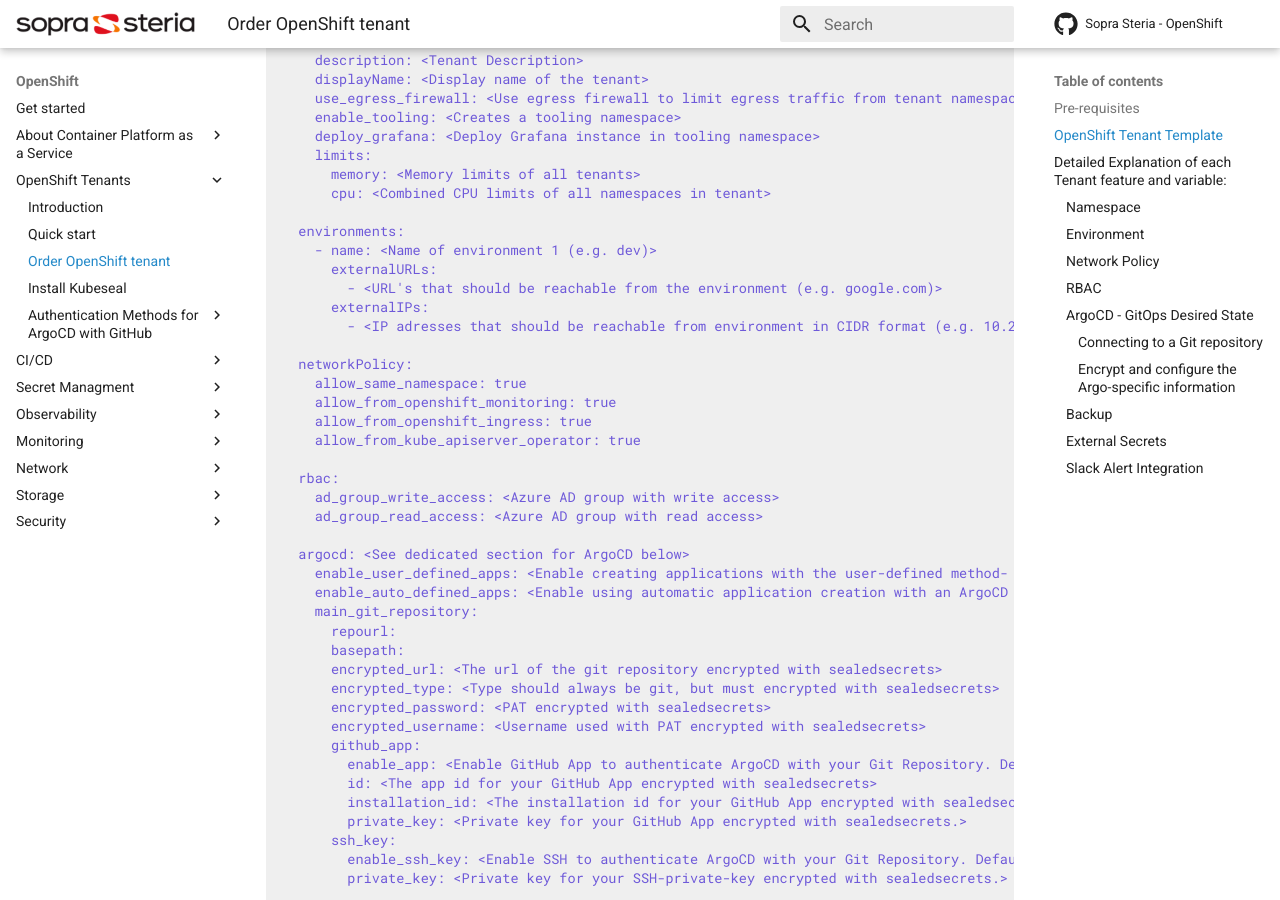
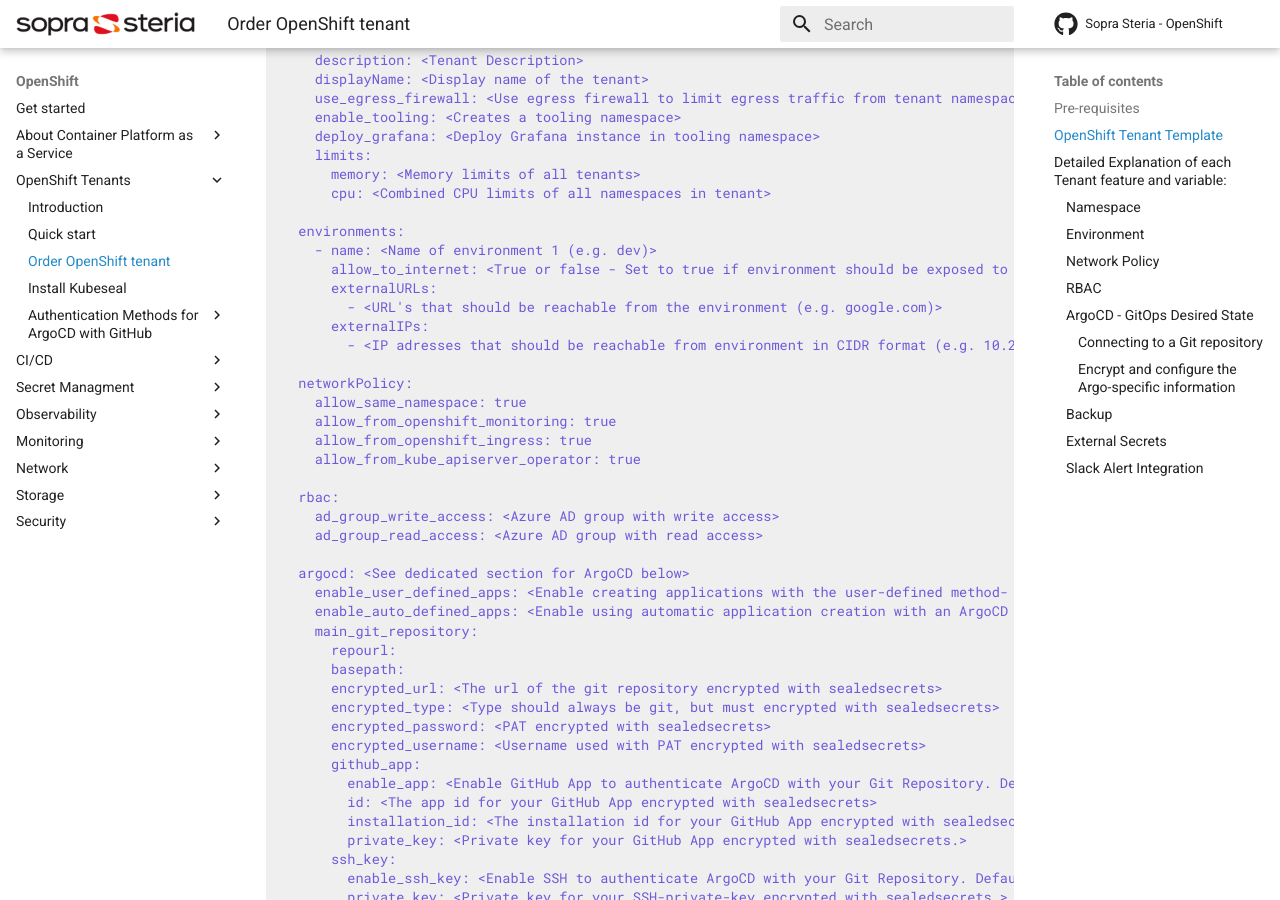
Before and after one commit to Sopra-Steria-Norge-Kubernetes/OpenShift, an MkDocs documentation site: the page built from docs/OpenShift Tenants/Order-openshift-tenant.md, in a window 1280 px wide and 900 px high, scrolled down 708 px. Built offline with MkDocs 1.6.1 and Material for MkDocs 9.7.7, drawn with Linux system fonts in a browser that asks for light colours; comment, search, counter and statistics services are not loaded; some of the changed text lies outside the part shown.

Commit message:
added allow_to_internet in tenant docs

```diff
--- a/docs/OpenShift Tenants/Order-openshift-tenant.md
+++ b/docs/OpenShift Tenants/Order-openshift-tenant.md
@@ -35,6 +35,7 @@
 
   environments:
     - name: <Name of environment 1 (e.g. dev)>
+      allow_to_internet: <True or false - Set to true if environment should be exposed to internet>
       externalURLs:
         - <URL's that should be reachable from the environment (e.g. google.com)>
       externalIPs:
@@ -121,9 +122,10 @@
 The `environment` feature contains a list of namespaces and namespace-specific variables.
 In the table below, you can find a more detailed description of each variable in the `environment` feature:
 
-|  <div style="width:205px">**Variable**</div>                | **Description**                                                        | **Example**                | **Type** |
+|  <div style="width:240px">**Variable**</div>                | **Description**                                                        | **Example**                | **Type** |
 |------------------------------|------------------------------------------------------------------------|----------------------------|----------|
 | `environments[].name`          | Name of environment                                                    | test                       | String   |
+| `environments[].allow_to_internet`    | Set to `true` if environment should be exposed to internet. Default `false`. | `true`   | Boolean    |
 |  `environments[].externalURLs` | A list of URLs that should be reached from a tenant environment | [ testurl.com, google.com] | List     |
 | `environments[].externalIPs`    | A list of IP ranges that should be reached from the tenant environment | [0.0.0.0/0, 92.0.2.1/24]   | List     |
 
```
